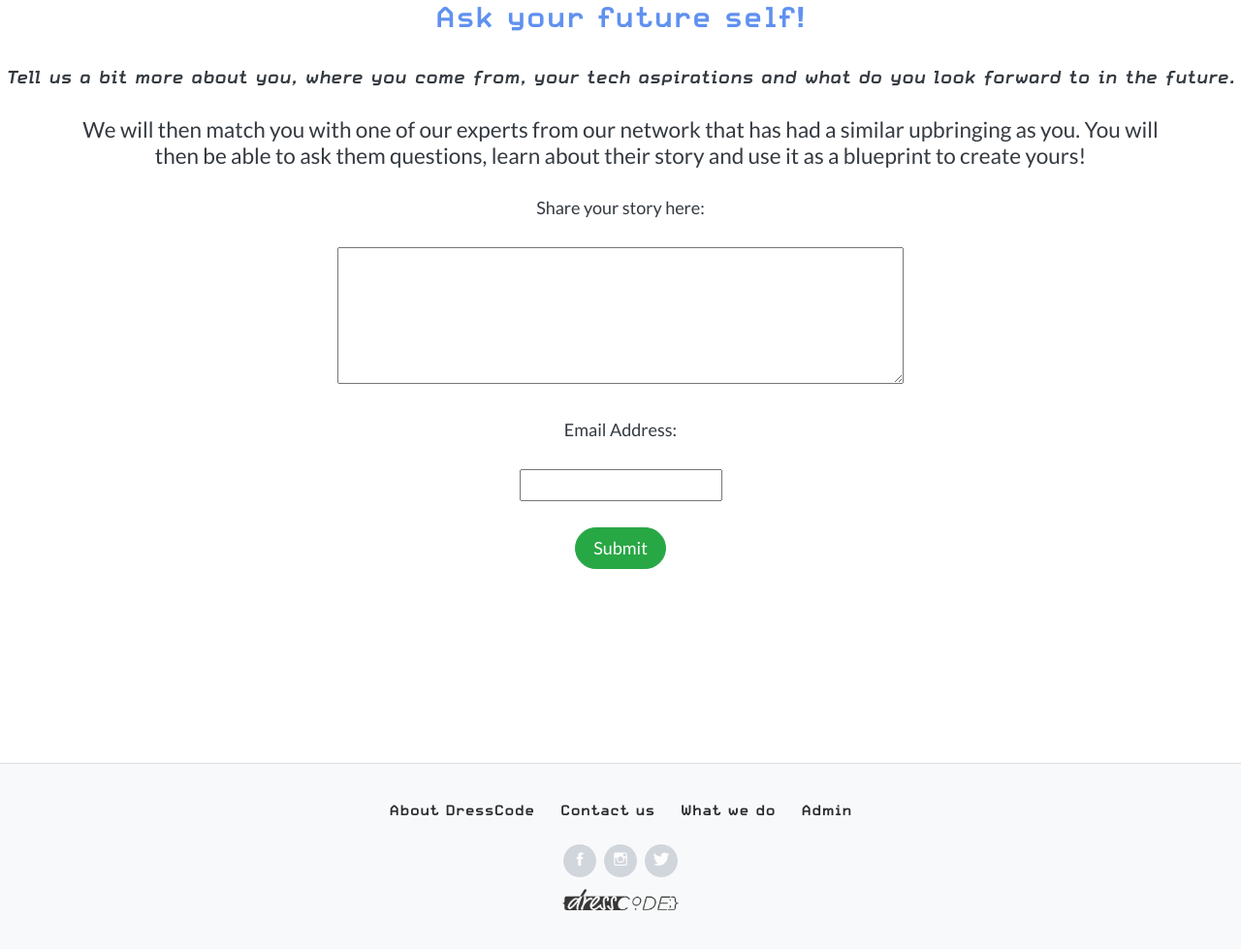
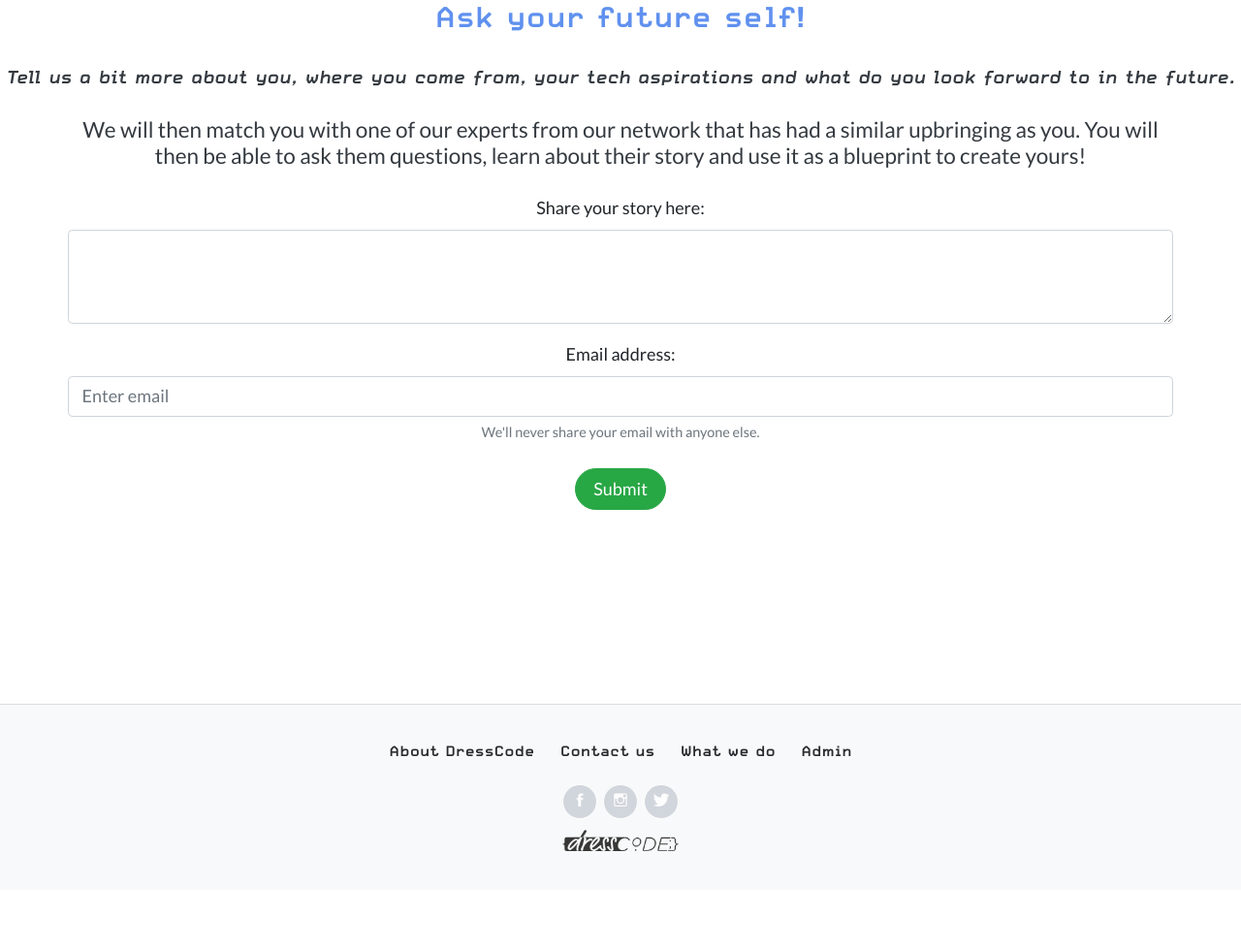
Before and after one commit to Glasgow19/team-8, a Django app: template templates/future_self.html in a window 1280 px wide. Shown: the part 153-1132 px from the top of the page at 97% size. After the commit the page ends 1031 px from the top, so only its background shows below. Run offline with Django 3.2, Linux system fonts and the light colour scheme; the template is opened without the code that fills it, so the values that code supplies are empty; some libraries are stand-ins or nearby versions; some web fonts are replaced.

Commit message:
beautifying future self template

```diff
--- a/templates/future_self.html
+++ b/templates/future_self.html
@@ -10,10 +10,15 @@
         <h2 class="text-info dresscode-font">Ask your future self!</h2>
         <h5 class="text-dark mt-4 dresscode-font-italic">Tell us a bit more about you, where you come from, your tech aspirations and what do you look forward to in the future.</h5>
         <h5 class="text-dark mt-4 container">We will then match you with one of our experts from our network that has had a similar upbringing as you. You will then be able to ask them questions, learn about their story and use it as a blueprint to create yours!</h5>
-        <p class="text-dark mt-4 container">Share your story here:</p>
-        <p class="text-dark mt-4 container"><textarea name="aboutperson" cols="60" rows="5"></textarea></p>
-        <p class="text-dark mt-4 container">Email Address:</p>
-        <p class="text-dark mt-4 container"><input type="email" name="emailaddress"></p>
+        <div class="form-group mt-4">
+            <label for="exampleFormControlTextarea1">Share your story here:</label>
+            <textarea class="form-control container" id="exampleFormControlTextarea1" rows="3"></textarea>
+        </div>
+        <div class="form-group">
+            <label for="exampleInputEmail1">Email address:</label>
+            <input type="email" class="form-control container" id="exampleInputEmail1" aria-describedby="emailHelp" placeholder="Enter email">
+            <small id="emailHelp" class="form-text text-muted">We'll never share your email with anyone else.</small>
+        </div>
         <p class="text-dark mt-4 container"><button type="button" class="btn btn-success">Submit</button></p>
 
 
```
